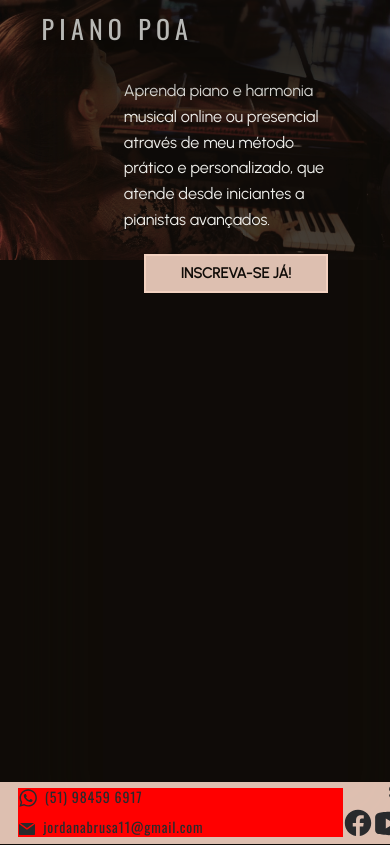
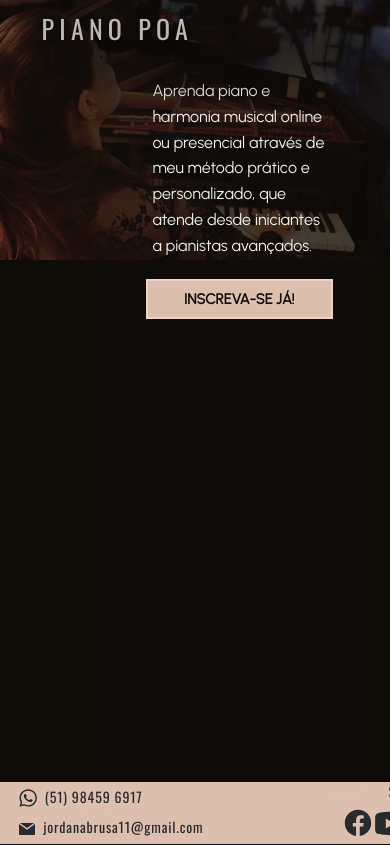
Before and after one commit to roavellarm/pianopoa, a React (Vite) app: page / in a window 390 px wide. Shown: the top 845 px of the page. Built offline with nearby package versions, Linux system fonts and the light colour scheme.

Commit message:
mobile design

```diff
--- a/src/components/Footer/styles.ts
+++ b/src/components/Footer/styles.ts
@@ -26,7 +26,6 @@ export const ContactContainer = styled.div`
 
   @media screen and (max-width: 800px) {
     align-items: center;
-    background: red;
     justify-content: center;
   }
 `
--- a/src/pages/Home/styles.tsx
+++ b/src/pages/Home/styles.tsx
@@ -28,9 +28,22 @@ export const ParagraphLarge = styled.h2`
   font-size: ${theme.fontSize.title3};
   margin-bottom: 2rem;
 
-  @media screen and (max-width: 800px) {
-    width: 100%;
+  @media screen and (max-width: 400px) {
     font-size: ${theme.fontSize.title4};
+    width: 26rem;
+    padding-left: 90px;
+  }
+
+  @media screen and (min-width: 400px) and (max-width: 600px) {
+    font-size: ${theme.fontSize.title4};
+    width: 90%;
+    padding-left: 30px;
+  }
+
+  @media screen and (min-width: 600px) and (max-width: 800px) {
+    font-size: ${theme.fontSize.title4};
+    width: 75%;
+    padding-right: 30px;
   }
 `
 
@@ -49,7 +62,7 @@ export const Button = styled.button`
     color: rgba(244, 211, 194, 0.9);
   }
 
-  @media screen and (max-width: 800px) {
+  @media screen and (max-width: 400px) {
     width: 90%;
     font-size: 1.4rem;
     padding-top: 0.6rem;
@@ -58,4 +71,24 @@ export const Button = styled.button`
     padding-right: 0.6rem;
     margin-top: 0;
   }
+
+  @media screen and (min-width: 400px) and (max-width: 700px) {
+    width: 70%;
+    font-size: 1.4rem;
+    padding-top: 0.6rem;
+    padding-bottom: 0.6rem;
+    padding-left: 0.6rem;
+    padding-right: 0.6rem;
+    margin-top: 0;
+  }
+
+  @media screen and (min-width: 700px) and (max-width: 800px) {
+    width: 40%;
+    font-size: 1.4rem;
+    padding-top: 0.6rem;
+    padding-bottom: 0.6rem;
+    padding-left: 0.6rem;
+    padding-right: 0.6rem;
+    margin-top: 0;
+  }
 `
```
